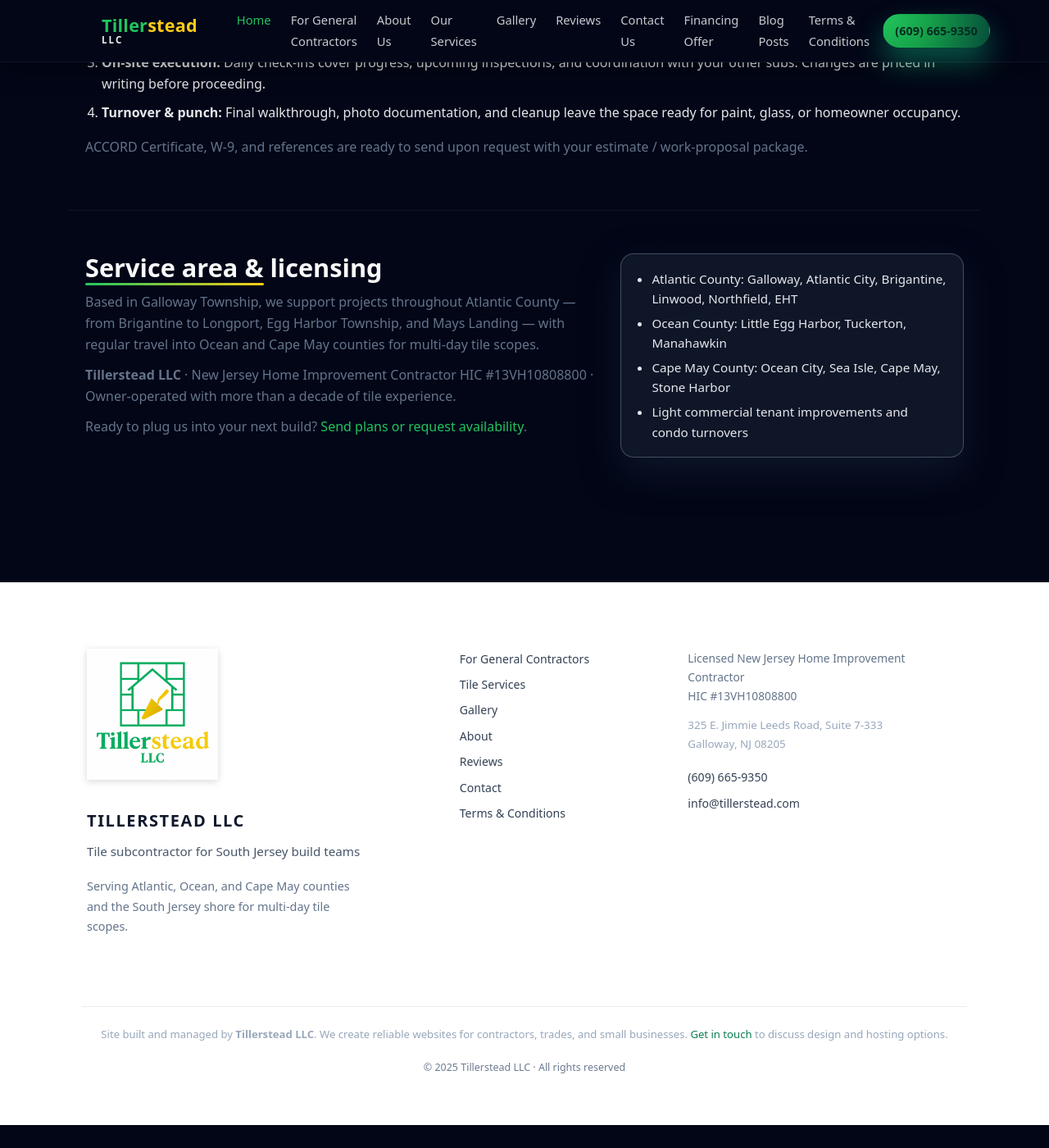
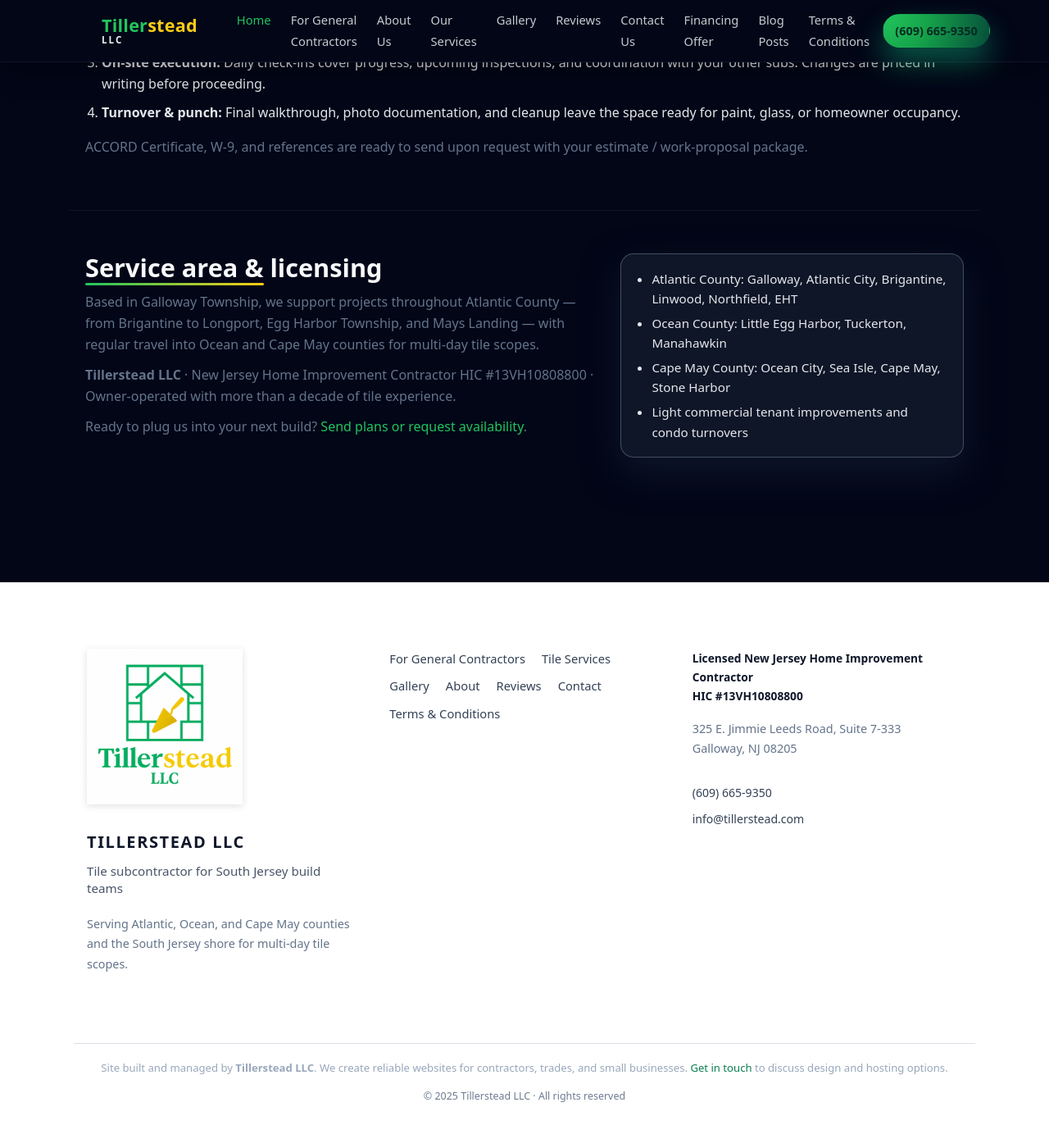
Before and after one commit to XTX33/Tillerstead-site, a Jekyll site: the page built from index.html, in a window 1280 px wide and 1400 px high, scrolled down 2293 px. Shown: the whole window at 82% size. Built offline with Jekyll 4.4.1, drawn with Linux system fonts in a browser that asks for light colours; before the commit the page ends 3665 px from its top, so only the background shows below that.

Commit message:
Update footer.html

```diff
--- a/_includes/footer.html
+++ b/_includes/footer.html
@@ -1,39 +1,57 @@
 <footer class="site-footer"
         itemscope
         itemtype="https://schema.org/HomeAndConstructionBusiness">
+
   <style>
-/* ========== Footer (Light Theme) ========== */
+    /* ========== Footer (Light, Centered, Mobile-First) ========== */
     .site-footer {
       background: #ffffff;
-  color: #1e293b; /* dark slate ink for contrast */
-  padding: 3rem 1rem;
-  border-top: 1px solid rgba(0,0,0,0.08);
+      color: #1e293b;
+      padding: 3rem 1.5rem 2.5rem;
+      border-top: 1px solid rgba(15, 23, 42, 0.08);
       font-size: 0.95rem;
       line-height: 1.7;
+    }
+
+    .site-footer a {
+      color: #334155;
+      text-decoration: none;
+    }
+
+    .site-footer a:hover {
+      color: var(--brand-green, #0a7f4f);
     }
 
     .footer-inner {
       max-width: 1100px;
       margin: 0 auto;
-  display: grid;
-  gap: 2rem;
-  grid-template-columns: repeat(auto-fit, minmax(250px, 1fr));
-  align-items: start;
+      display: flex;
+      flex-direction: column;
+      gap: 2.5rem;
+      align-items: center;
+      text-align: center;
     }
 
+    .footer-col {
+      max-width: 420px;
+      width: 100%;
+    }
+
+    /* --- Brand block --- */
     .footer-brand {
       display: flex;
       flex-direction: column;
-  align-items: flex-start;
-  text-decoration: none;
+      align-items: center;
+      justify-content: center;
+      gap: 0.35rem;
     }
 
     .footer-logo img {
-  width: 160px;
+      width: 190px;
       height: auto;
-  margin-bottom: 0.75rem;
       display: block;
-  filter: drop-shadow(0 2px 4px rgba(0,0,0,0.15));
+      margin: 0 auto 0.5rem;
+      filter: drop-shadow(0 2px 4px rgba(0,0,0,0.12));
     }
 
     .footer-name {
@@ -45,7 +63,6 @@
     .footer-tagline {
       color: #475569;
       font-size: 0.95rem;
-  margin-top: 0.25rem;
     }
 
     .footer-area {
@@ -54,52 +71,101 @@
       margin-top: 0.75rem;
     }
 
+    /* --- Nav block --- */
     .footer-nav ul {
       list-style: none;
       margin: 0;
       padding: 0;
+      display: flex;
+      flex-wrap: wrap;
+      justify-content: center;
+      gap: 0.5rem 1.25rem;
     }
 
     .footer-nav a {
-  color: #334155;
-  text-decoration: none;
-  transition: color 0.2s ease;
+      font-size: 0.92rem;
+      font-weight: 500;
     }
 
-.footer-nav a:hover {
-  color: var(--brand-green, #0a7f4f);
+    /* --- Contact block --- */
+    .footer-hic {
+      font-weight: 600;
+      margin-bottom: 0.5rem;
+      color: #0f172a;
+    }
+
+    .footer-address {
+      font-style: normal;
+      color: #64748b;
+      font-size: 0.9rem;
+      margin-bottom: 0.75rem;
     }
 
     .footer-contact a {
       display: block;
-  color: #334155;
-  text-decoration: none;
       margin-bottom: 0.25rem;
+      font-weight: 500;
     }
 
-.footer-contact a:hover {
-  color: var(--brand-green, #0a7f4f);
-}
-
+    /* --- Bottom bar --- */
     .footer-bottom {
-  margin-top: 2.5rem;
-  border-top: 1px solid rgba(0,0,0,0.08);
-  padding-top: 1.5rem;
+      max-width: 1100px;
+      margin: 2.5rem auto 0;
+      padding-top: 1.25rem;
+      border-top: 1px solid rgba(148, 163, 184, 0.35);
       text-align: center;
       font-size: 0.85rem;
       color: #64748b;
     }
 
+    .footer-credit {
+      margin-bottom: 0.35rem;
+    }
+
     .footer-credit a {
       color: var(--brand-green, #0a7f4f);
-  text-decoration: none;
       font-weight: 500;
     }
 
     .footer-credit a:hover {
       text-decoration: underline;
     }
+
+    /* --- Slightly wider layout on larger screens --- */
+    @media (min-width: 768px) {
+      .footer-inner {
+        flex-direction: row;
+        align-items: flex-start;
+        justify-content: space-between;
+        text-align: left;
+      }
+
+      .footer-col {
+        max-width: 340px;
+      }
+
+      .footer-col-brand {
+        text-align: left;
+      }
+
+      .footer-brand {
+        align-items: flex-start;
+      }
+
+      .footer-area {
+        text-align: left;
+      }
+
+      .footer-contact a {
+        text-align: left;
+      }
+
+      .footer-nav ul {
+        justify-content: flex-start;
+      }
+    }
   </style>
+
   <meta itemprop="name" content="Tillerstead LLC">
   <meta itemprop="@id" content="{{ site.url }}/#contractor">
   <meta itemprop="url" content="{{ site.url }}/">
@@ -107,7 +173,7 @@
   <meta itemprop="telephone" content="{{ site.company.phone_link }}">
   <meta itemprop="email" content="{{ site.company.email }}">
 
-  <div class="footer-inner container">
+  <div class="footer-inner">
 
     <!-- Brand / summary -->
     <div class="footer-col footer-col-brand">
```
Lines whose indentation alone changed are shown as unchanged.
